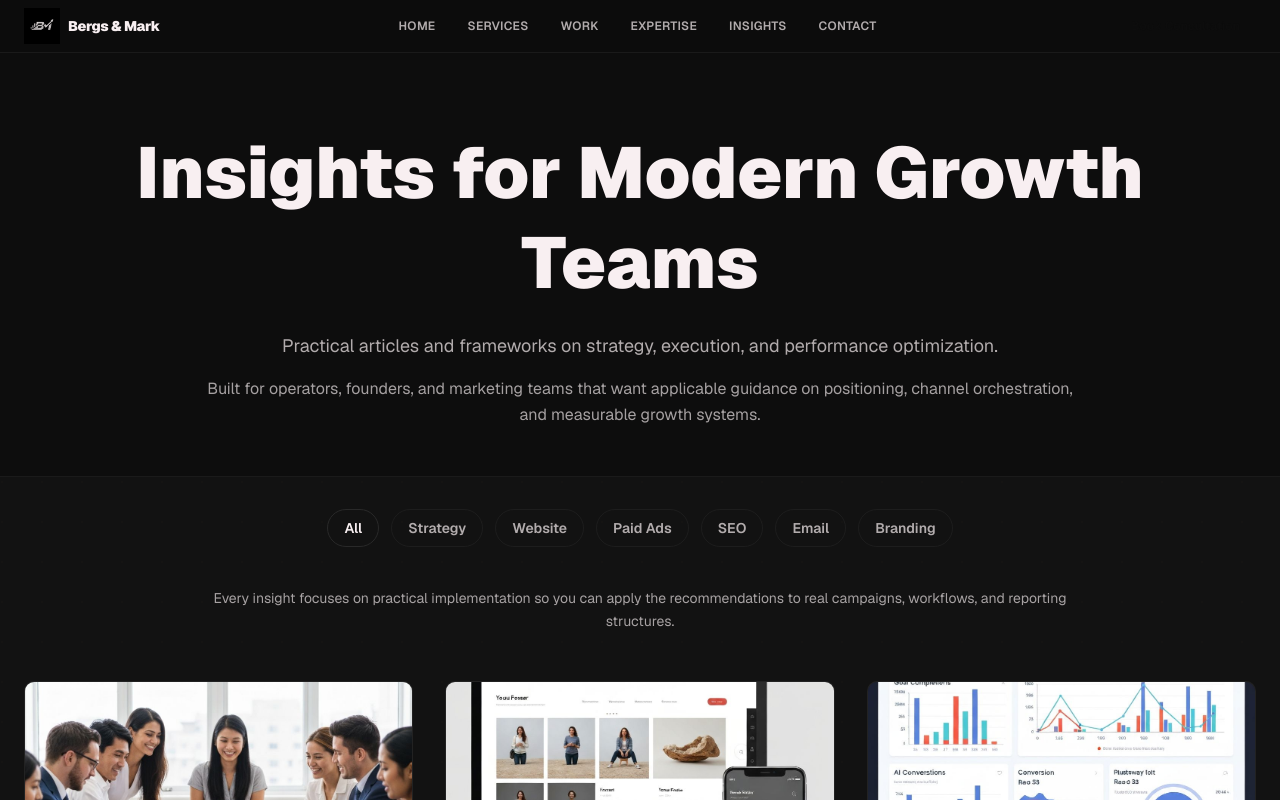
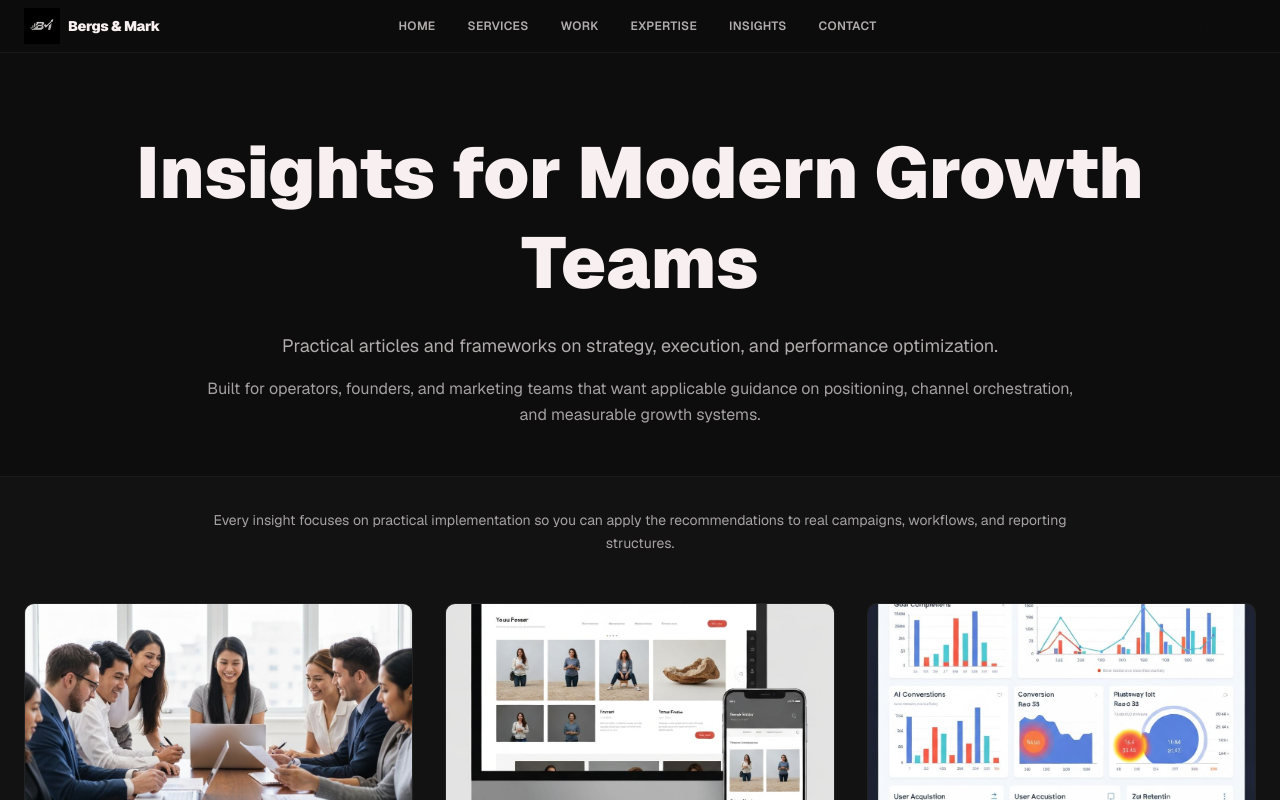
Before and after one commit to atulvjd/bergsnmarkl, a Next.js app: page /insights in a window 1280 px wide. Shown: the top 800 px of the page. Built offline with nearby package versions, Linux system fonts and the light colour scheme.

Commit message:
Modified Insights

```diff
--- a/app/insights/page.tsx
+++ b/app/insights/page.tsx
@@ -4,8 +4,6 @@ import Link from "next/link"
 import { generateMeta } from "@/lib/seo/seo-builder"
 import { getAbsoluteUrl, SEO_CONFIG } from "@/lib/seo/seo-config"
 import { FadeInSection } from "@/components/motion-wrapper"
-
-const categories = ["All", "Strategy", "Website", "Paid Ads", "SEO", "Email", "Branding"]
 
 const articles = [
   {
@@ -108,16 +106,6 @@ export default function InsightsPage() {
       <section className="bg-secondary/50 px-6 py-8">
         <div className="mx-auto max-w-7xl">
           <FadeInSection>
-            <div className="mb-10 flex flex-wrap items-center justify-center gap-3">
-              {categories.map((category, index) => (
-                <span
-                  key={category}
-                  className={`rounded-full border px-4 py-2 text-sm font-semibold ${index === 0 ? "border-accent-beige/50 bg-accent-beige/10 text-accent-beige" : "border-border/50 text-foreground/70"}`}
-                >
-                  {category}
-                </span>
-              ))}
-            </div>
             <p className="mx-auto mb-12 max-w-4xl text-center text-sm leading-relaxed text-foreground/65">
               Every insight focuses on practical implementation so you can apply the recommendations to real campaigns, workflows, and reporting structures.
             </p>
```
